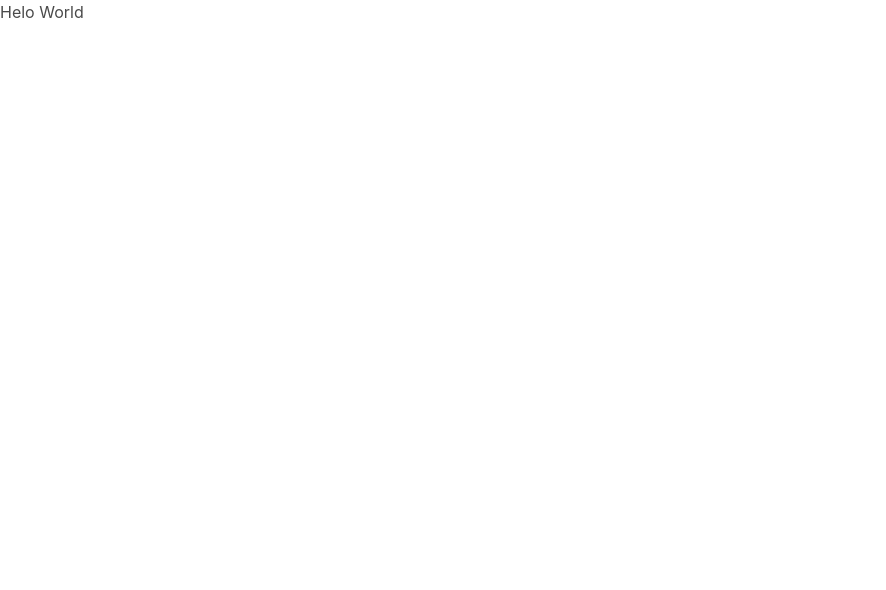
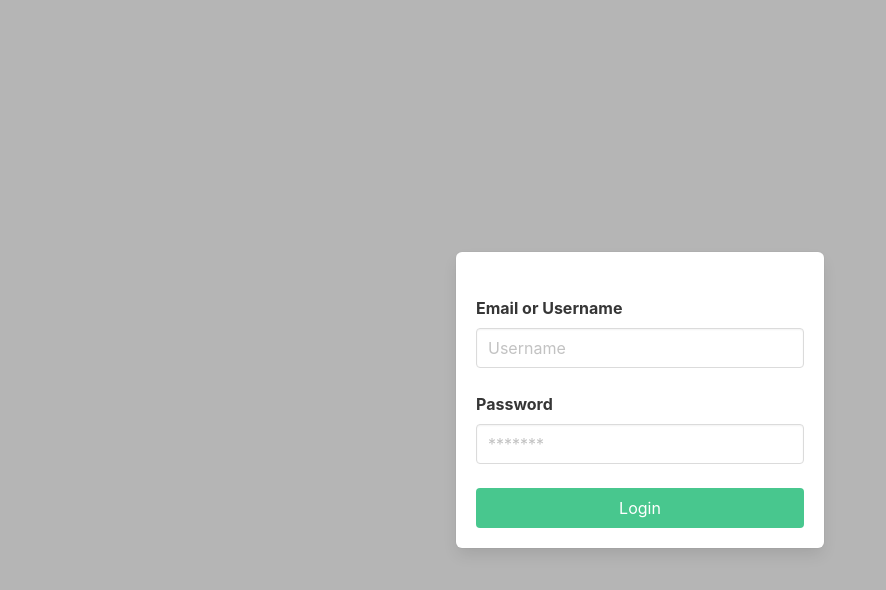
Before and after one commit to ujangaris/loginRegister, a React (Create React App) app in the folder frontend/: page / in a window 1280 px wide. Shown: the top 590 px of the page, without its empty margins (0-886 px from the left). Built offline with nearby package versions, Linux system fonts and the light colour scheme.

Commit message:
Component Login

```diff
--- a/frontend/src/App.js
+++ b/frontend/src/App.js
@@ -1,7 +1,8 @@
+import Login from './components/Login';
 function App() {
   return (
     <div>
-      <h1>Helo World</h1>
+      <Login />
     </div>
   );
 }
--- /dev/null
+++ b/frontend/src/components/Login.js
@@ -0,0 +1,46 @@
+// rafce
+import React from 'react';
+
+const Login = () => {
+  return (
+    <section className="hero has-background-grey-light is-fullheight is-fullwidth">
+      <div className="hero-body">
+        <div className="container">
+          <div className="columns is-centered">
+            <div className="column is-4-desktop">
+              <form className="box">
+                <div className="field mt-5">
+                  <label className="label">Email or Username</label>
+                  <div className="controls">
+                    <input
+                      type="text"
+                      className="input"
+                      placeholder="Username"
+                    />
+                  </div>
+                </div>
+                <div className="field mt-5">
+                  <label className="label">Password</label>
+                  <div className="controls">
+                    <input
+                      type="password"
+                      className="input"
+                      placeholder="*******"
+                    />
+                  </div>
+                </div>
+                <div className="field mt-5">
+                  <button className="button is-success is-fullwidth">
+                    Login
+                  </button>
+                </div>
+              </form>
+            </div>
+          </div>
+        </div>
+      </div>
+    </section>
+  );
+};
+
+export default Login;
```
Also changed, not shown: 1 other file (tests, documents, lock files or other folders).
